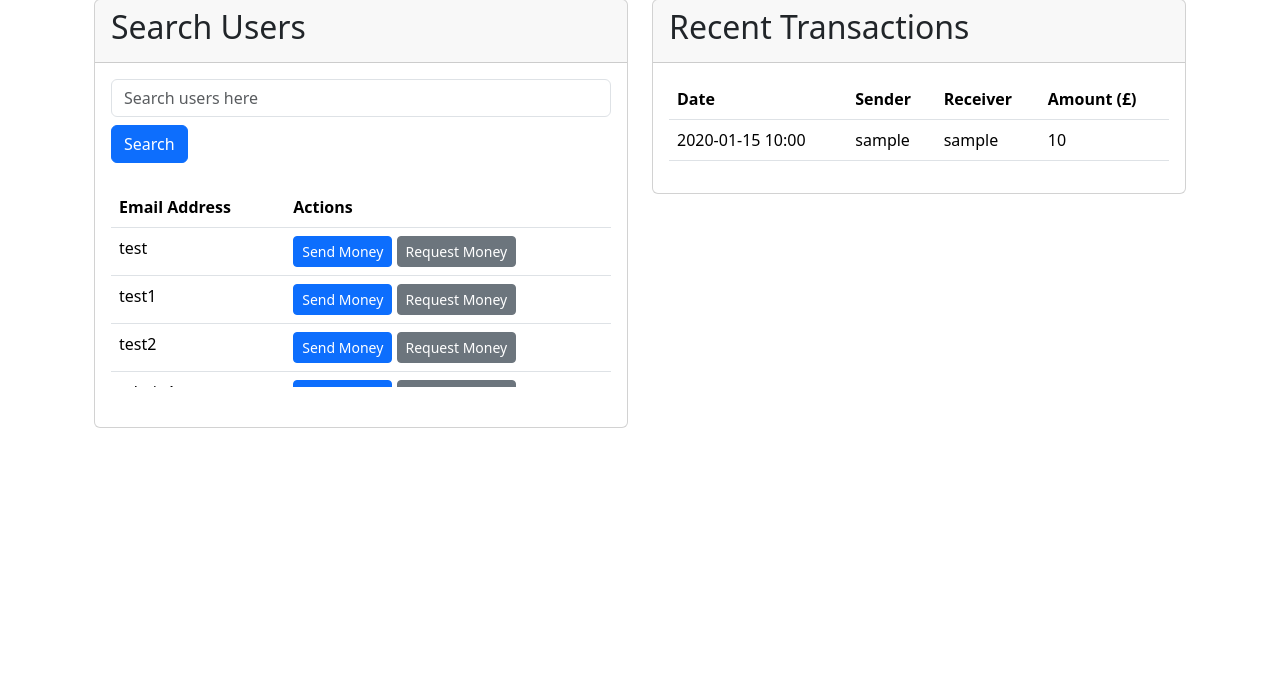
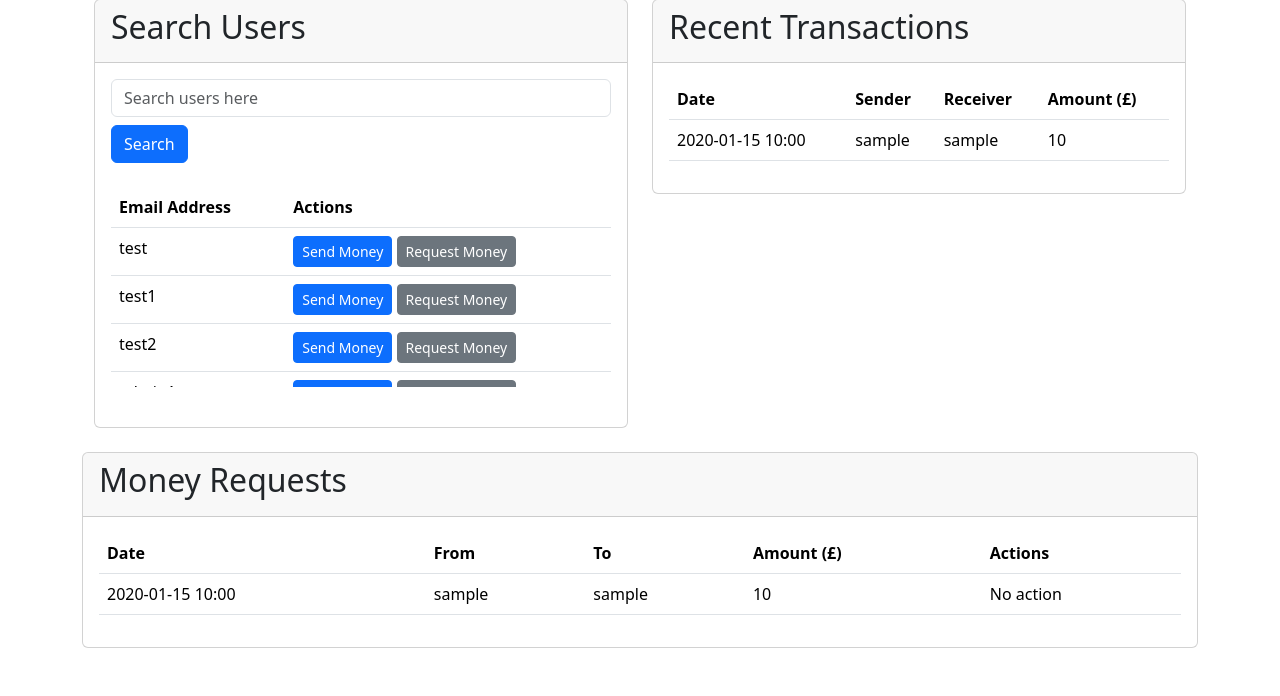
Before and after one commit to makisacik/django-online-payment-app, a Django app: template webapps2024/templates/payapp/home.html in a window 1280 px wide. Shown: the part 105-801 px from the top of the page. Before the commit the page ends 533 px from the top, so only its background shows below. Run offline with Django 3.2, Linux system fonts and the light colour scheme; data comes from the database, SQL or seed files in the repository; both versions use the stored data as it was after the commit; the template is opened without the code that fills it: values that come from a table or form of the project are taken from there, most other values are stand-ins (such as "Sample title", 1, 10 or a date in 2020); some libraries are stand-ins or nearby versions.

Commit message:
Add money requests table to home

```diff
--- a/webapps2024/templates/payapp/home.html
+++ b/webapps2024/templates/payapp/home.html
@@ -89,6 +89,50 @@
         </div>
     </div>
 
+    <div class="col-md-12">
+        <div class="card mt-4">
+            <div class="card-header">
+                <h2>Money Requests</h2>
+            </div>
+            <div class="card-body">
+                {% if money_requests %}
+                    <div class="overflow-auto" style="max-height: 200px;">
+                        <table class="table">
+                            <thead class="thead-light">
+                            <tr>
+                                <th>Date</th>
+                                <th>From</th>
+                                <th>To</th>
+                                <th>Amount (£)</th>
+                                <th>Actions</th>
+                            </tr>
+                            </thead>
+                            <tbody>
+                            {% for request in money_requests %}
+                                <tr>
+                                    <td>{{ request.timestamp|date:"Y-m-d H:i" }}</td>
+                                    <td>{{ request.sentBy.username }}</td>
+                                    <td>{{ request.sentTo.username }}</td>
+                                    <td>{{ request.amount }}</td>
+                                    <td>
+                                        {% if request.sentTo == user %}
+                                            <button onclick="openSendMoneyModal('{{ request.sentBy.email }}')" class="btn btn-primary btn-sm">Send Money</button>
+                                        {% else %}
+                                            No action
+                                        {% endif %}
+                                    </td>
+                                </tr>
+                            {% endfor %}
+                            </tbody>
+                        </table>
+                    </div>
+                {% else %}
+                    <p>No money requests found.</p>
+                {% endif %}
+            </div>
+        </div>
+    </div>
+
     <div class="modal fade" id="sendMoneyModal" tabindex="-1" aria-labelledby="sendMoneyModalLabel" aria-hidden="true">
         <div class="modal-dialog">
             <div class="modal-content">
```
Also changed, not shown: webapps2024/payapp/views.py (+6 -4 lines), webapps2024/db.sqlite3.
